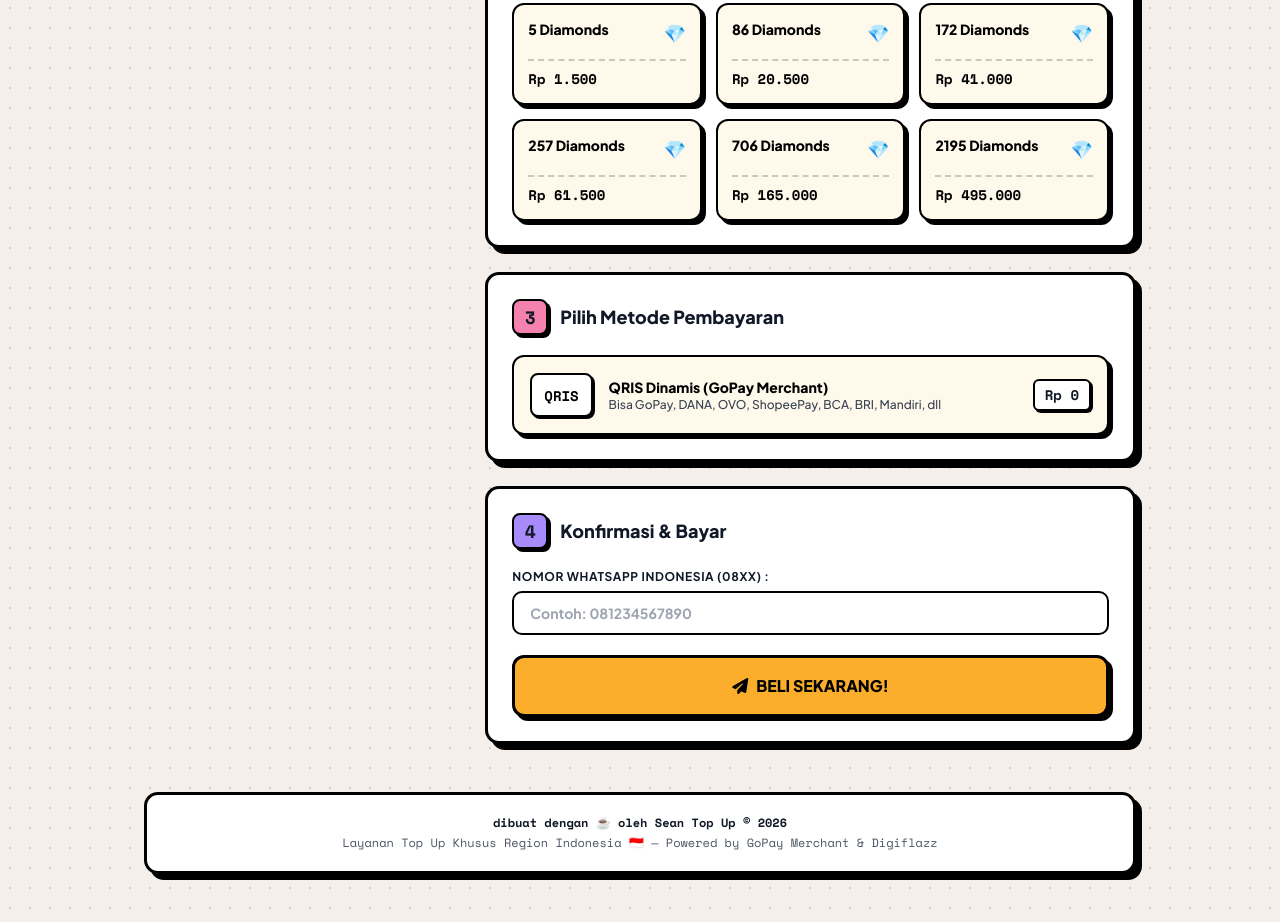
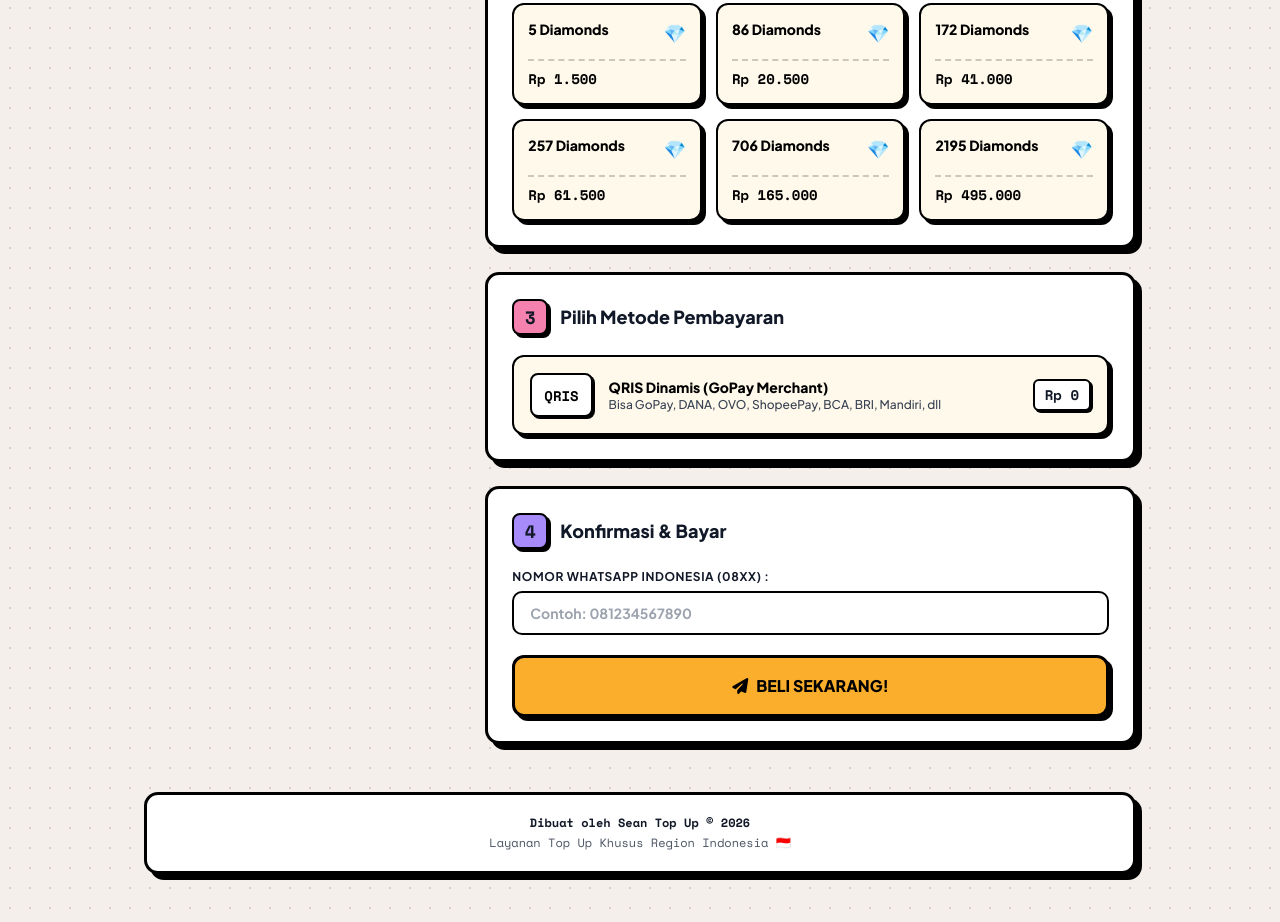
Before and after one commit to Sean2616/sean-topup, a plain HTML site: page index.html in a window 1280 px wide. Shown: the part 842-1764 px from the top of the page. Drawn offline with nearby package versions, Linux system fonts and the light colour scheme; some packages are replaced by stand-ins of ours; no server answers; a script that the page names is missing.

Commit message:
Update name capitalization and footer text

```diff
--- a/index.html
+++ b/index.html
@@ -97,7 +97,7 @@
                      class="w-11 h-11 object-cover border-2 border-black rounded-lg shadow-[2px_2px_0px_#000] bg-white">
                 <div>
                     <span class="font-extrabold text-xl tracking-tight text-black block leading-none">
-                        sean<span class="bg-[#faae2b] px-1 border border-black rounded">topup</span>.co
+                        Sean<span class="bg-[#faae2b] px-1 border border-black rounded">TopUp</span>
                     </span>
                     <span class="font-mono-saweria text-[11px] text-gray-600">Top Up Cepat Tanpa Ribet</span>
                 </div>
@@ -263,8 +263,8 @@
     <!-- Footer -->
     <footer class="max-w-5xl mx-auto px-4 mt-12">
         <div class="neo-card bg-white p-5 text-center font-mono-saweria text-xs">
-            <p class="font-bold">dibuat dengan ☕ oleh <b>Sean Top Up</b> &copy; 2026</p>
-            <p class="text-gray-600 mt-1">Layanan Top Up Khusus Region Indonesia 🇮🇩 — Powered by GoPay Merchant & Digiflazz</p>
+            <p class="font-bold">Dibuat oleh <b>Sean Top Up</b> &copy; 2026</p>
+            <p class="text-gray-600 mt-1">Layanan Top Up Khusus Region Indonesia 🇮🇩</p>
         </div>
     </footer>
 
```
